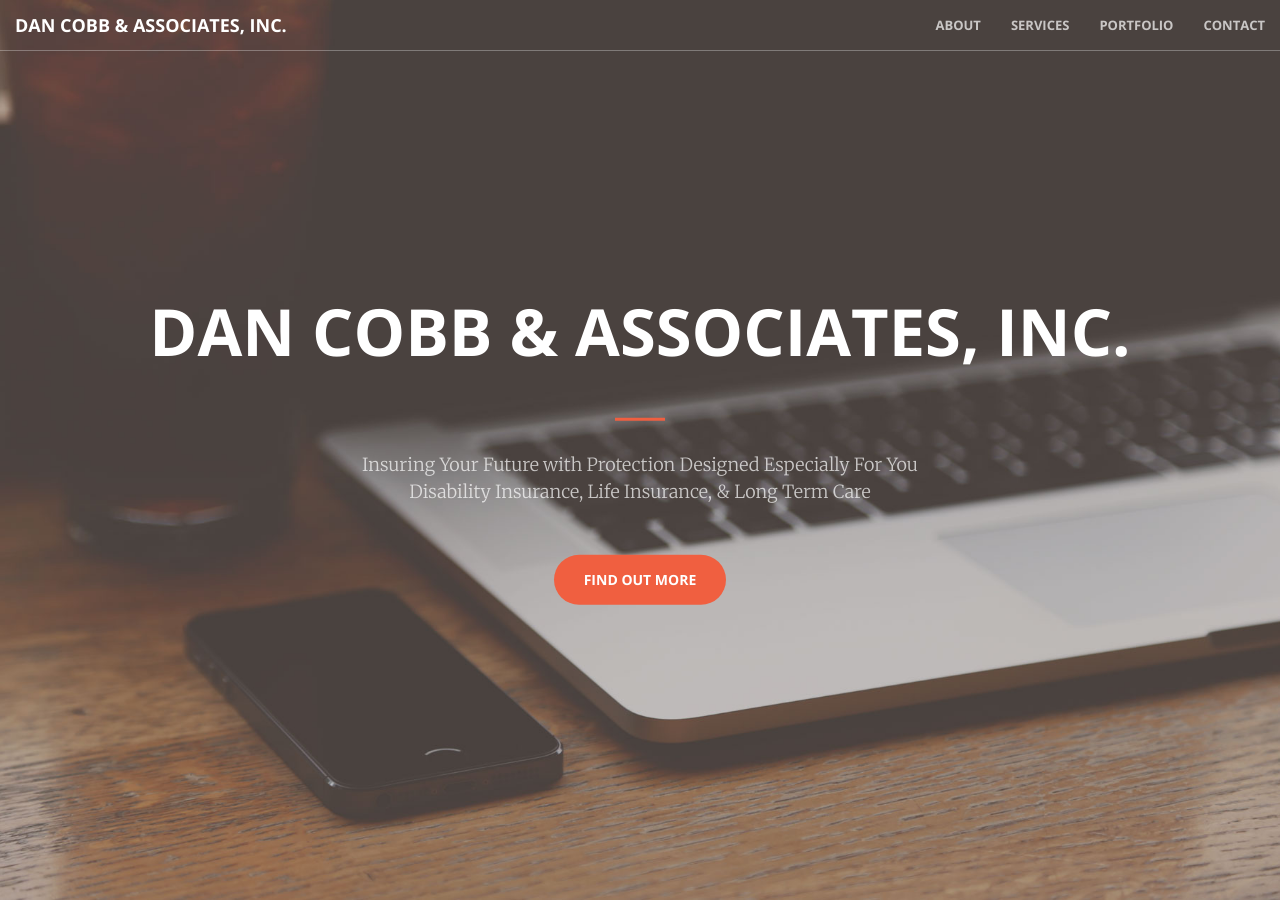
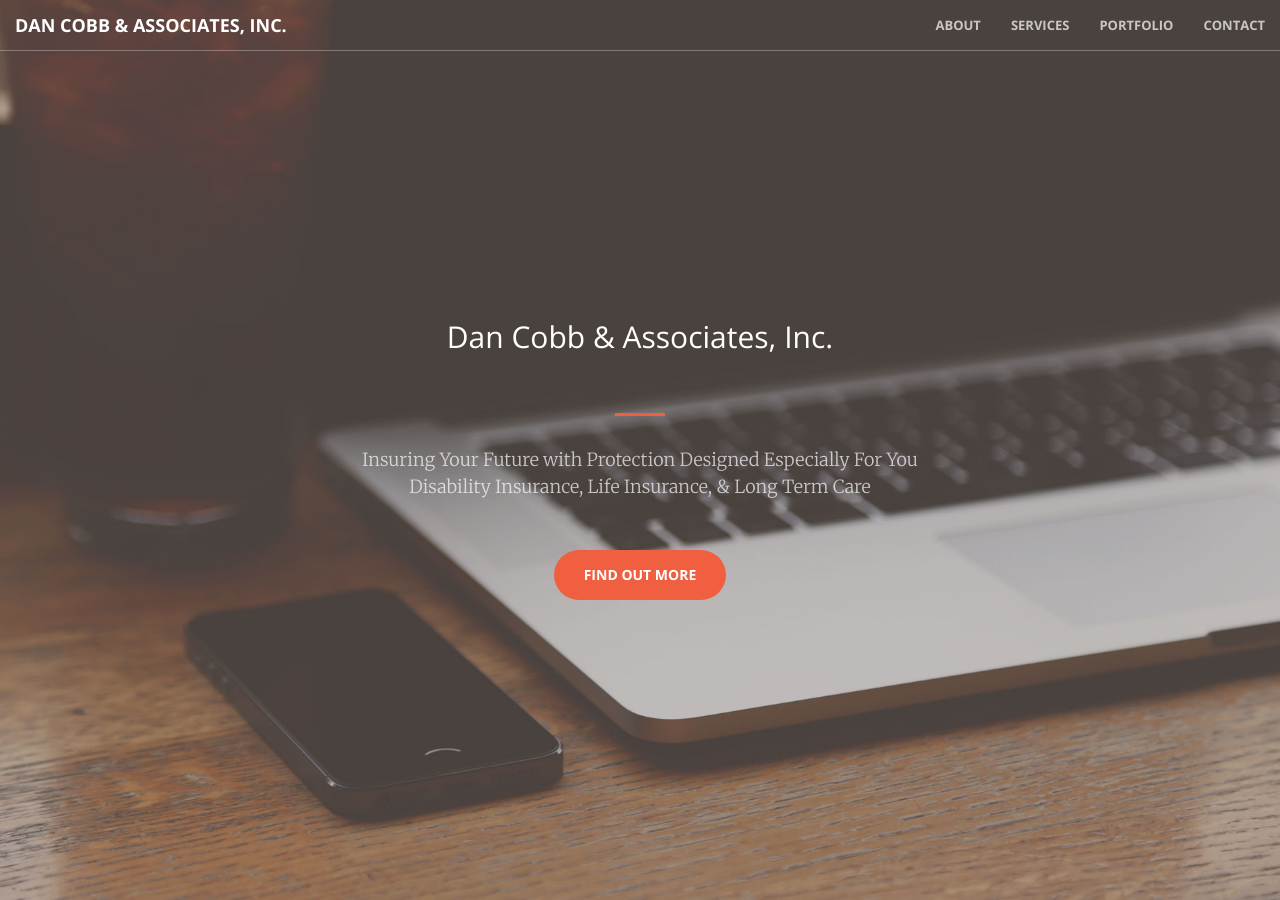
Before and after one commit to vseavello/dancobb, a Jekyll site: the page built from index.html, in a window 1280 px wide and 900 px high. Built offline with Jekyll 4.4.1, drawn with Linux system fonts in a browser that asks for light colours.

Commit message:
customization

```diff
--- a/_includes/header.html
+++ b/_includes/header.html
@@ -1,7 +1,7 @@
 <header>
     <div class="header-content">
         <div class="header-content-inner">
-	    <h1 class="mainHeader" itemprop="name">Dan Cobb &amp; Associates, Inc.</h1><br />
+	    <h2 class="mainHeader" itemprop="name">Dan Cobb &amp; Associates, Inc.</h2><br />
 	    <hr>
 	    <p>
 	    Insuring Your Future with Protection Designed Especially For You<br />
```
